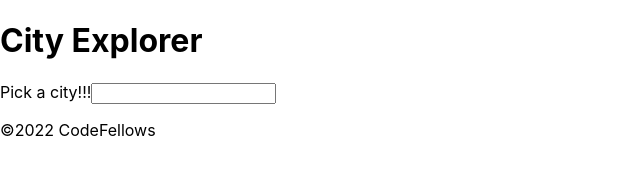
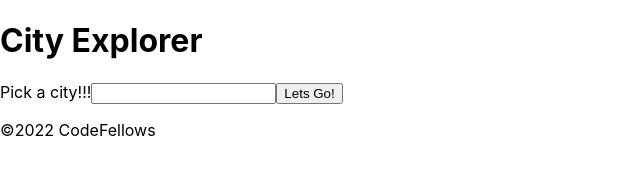
Before and after one commit to 44thm0820/city-explorer-301d82, a React (Create React App) app: page / in a window 1280 px wide. Shown: the top 173 px of the page, without its empty margins (0-640 px from the left). Built offline with nearby package versions, Linux system fonts and the light colour scheme.

Commit message:
wip completing 1 of 4 cards - readme being edited

```diff
--- a/src/Main.js
+++ b/src/Main.js
@@ -22,6 +22,7 @@ class Main extends React.Component {
           <label>Pick a city!!!
             <input type="text" onInput={this.handleCityInput}/>
           </label>
+          <button>Lets Go!</button>
         </form>
       </>
     )
```
Also changed, not shown: 2 other files (tests, documents, lock files or other folders).
